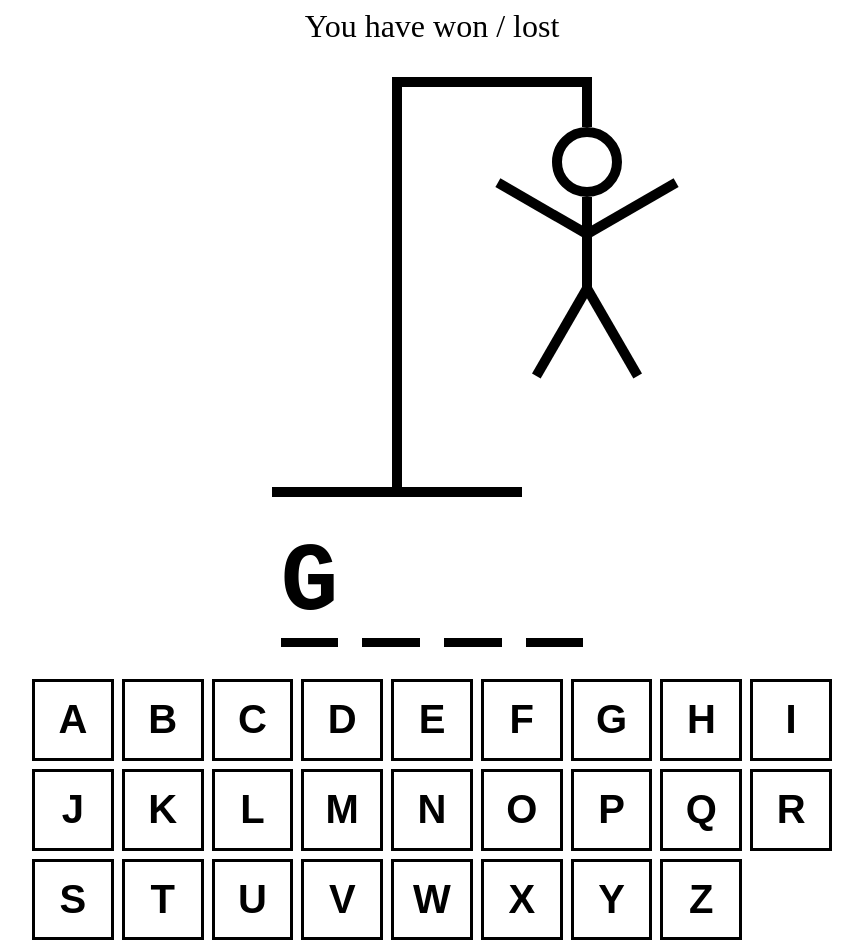
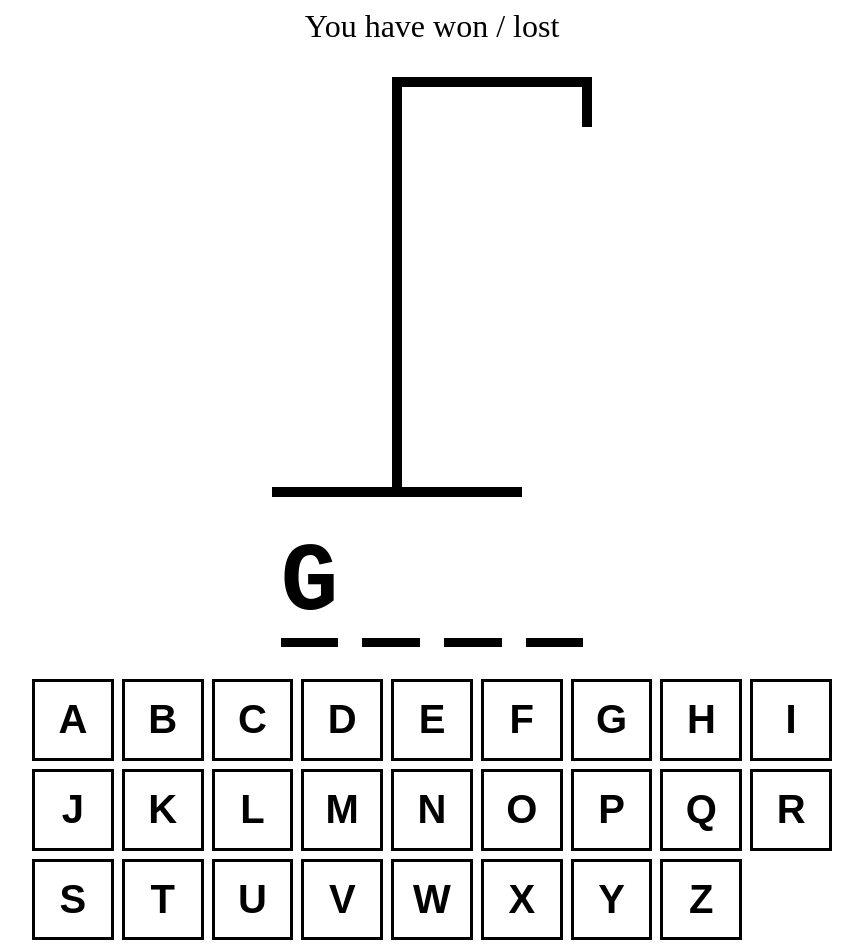
Before and after one commit to ysYassine/hangman, a React (Vite) app: page / in a window 1280 px wide. Shown: the whole page, without its empty margins (208-1071 px from the left). Built offline with nearby package versions, Linux system fonts and the light colour scheme.

Commit message:
HangmanDrawing logic

```diff
--- a/src/App.tsx
+++ b/src/App.tsx
@@ -8,8 +8,15 @@ function App() {
   const [wordToGuess, setWordToGuess] = useState(
     () => words[Math.round(Math.random() * words.length)]
   );
+
   const [guessedLetters, setGuessedLetters] = useState<string[]>([]);
+
+  const incorrectLetters = guessedLetters.filter(
+    (letter) => !wordToGuess.includes(letter)
+  );
+
   console.log(wordToGuess);
+
   return (
     <div
       style={{
@@ -24,7 +31,7 @@ function App() {
       <div style={{ fontSize: "2rem", textAlign: "center" }}>
         You have won / lost
       </div>
-      <HangmanDrawing />
+      <HangmanDrawing numberOfGuesses={incorrectLetters.length} />
       <HangmanWord />
       <Keyboard />
     </div>
--- a/src/HangmanDrawing.tsx
+++ b/src/HangmanDrawing.tsx
@@ -89,10 +89,16 @@ const LEFT_LEG = (
 
 const BODY_PARTS = [HEAD, BODY, RIGHT_ARM, LEFT_ARM, RIGHT_LEG, LEFT_LEG];
 
-export default function HangmanDrawing() {
+type HangmanDrawingProps = {
+  numberOfGuesses: number;
+};
+
+export default function HangmanDrawing({
+  numberOfGuesses,
+}: HangmanDrawingProps) {
   return (
     <div style={{ position: "relative" }}>
-      {BODY_PARTS.map((element, index) => element)}
+      {BODY_PARTS.slice(0, numberOfGuesses)}
       <div
         style={{
           position: "absolute",
```
